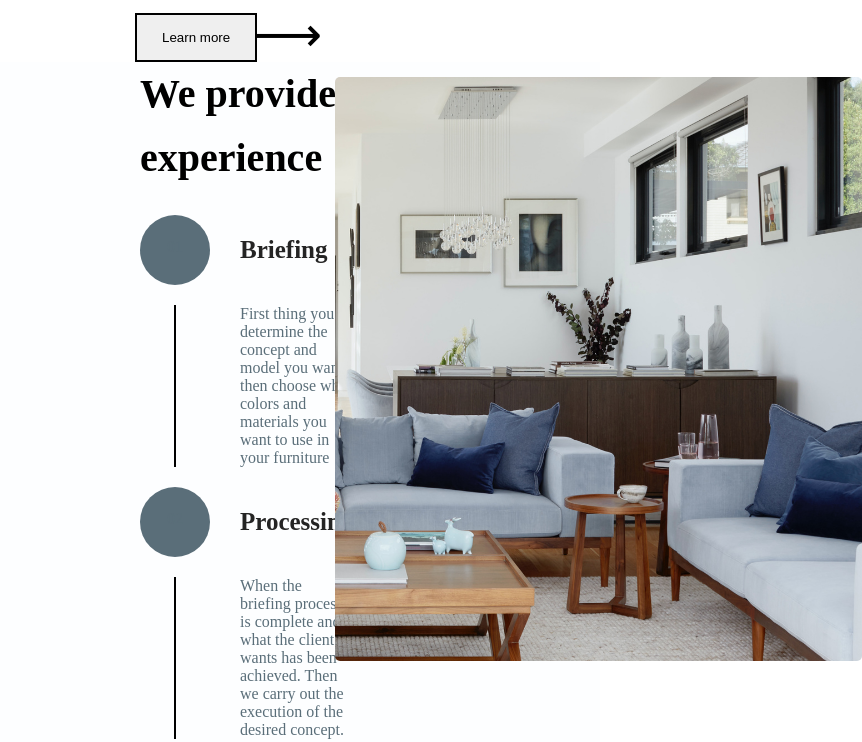
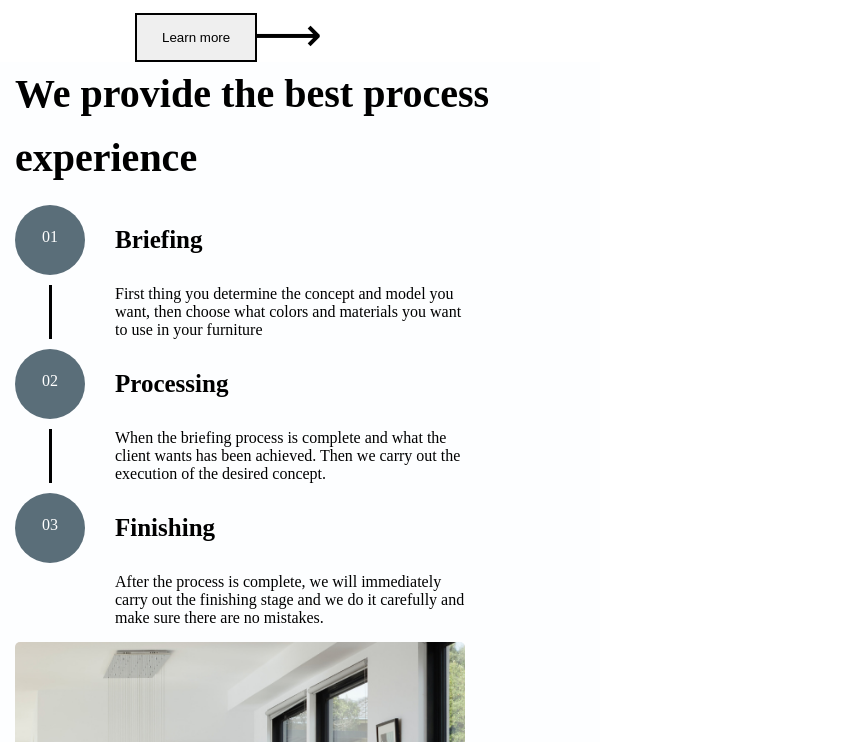
Before and after one commit to haricoddle/HTML-CSS-Assignment-4, a plain HTML site: page index.html in a window 600 px wide. Shown: the part 1523-2265 px from the top of the page, 862 px wide, since content can reach past the window. Drawn offline with Linux system fonts and the light colour scheme.

Commit message:
Changes updated

```diff
--- a/css/style.css
+++ b/css/style.css
@@ -191,13 +191,18 @@
     margin-bottom: 15px;
     width: 500px;
    }
-.exp_timeline {
-   margin-top: 25px;
-   display: grid;
-   grid-template-columns: 80px 450px;
-   column-gap: 30px;
-   row-gap: 20px;
+   .div1{
+     display: flex;
      align-items: center;
+     margin-block: 10px;
+   }
+   .div2{
+     position: relative;
+   }
+   .div2 p{
+    margin-left: 100px;
+    width: 400px;
+
    }
   .number {
     width: 70px;
@@ -207,22 +212,24 @@
     color: white;
     text-align: center;
     line-height: 4rem;
-   margin: auto;
+    margin: 0;
  }
   .exp_timeline h3 {
     font-size: 25px;
     font-weight: 600;
+    color: black;
+    margin-left: 30px;
  }
-.exp_timeline p {
-   max-width: 400px;
+ .vertical_bar {
+    position: absolute;
+    left: 34px;
+    top: 0;
+    width: 3px;
+    background-color: black;
+    height: 100%;
   }
-.timeline {
-   height: 100%;
-   width: 2px;
-   margin: auto;
-   background-color: black;
-}
-  .timeline:last-of-type{
+
+  .div2:last-child .vertical_bar{
      visibility: hidden;
  }
     .experience_img{
@@ -519,16 +526,13 @@
         margin-left: 10px;
     }
     .number{
-        margin: auto;
+        margin: 0;
     }
     .exp_timeline {
         margin-left: 10px;
     }
-    .timeline {
-        height: 100%;
-        width: 2px;
-        margin: auto;
-        background-color: black;
+    .div2 p{
+        width: 195px;
     }
     .exp_image {
         width: 306px;
@@ -740,49 +744,19 @@
     }
     .experience_content{
         display: flex;
-        padding-left: 140px;
-        padding-right: 70px;
-        padding-bottom: 100px;
+        flex-direction: column;
+        padding-left: 15px;
+        padding-bottom: 20px;
     }
-    .exp_details{
+    .div2 p{
+       width: 361px;
+    }
+    .experience_img{
          width: 50%;
      }
-    .exp_head {
-        font-size: 2.5rem;
-        line-height: 4rem;
-        margin-bottom: 15px;
-        width: 500px;
-      }
-      .exp_timeline {
-        margin-top: 25px;
-        display: grid;
-        grid-template-columns: auto auto;
-        column-gap: 30px;
-        row-gap: 20px;
-        align-items: center;
-        margin-bottom: 30px;
-        color: rgb(90, 110, 121);
-      }
-      .exp_timeline h3 {
-        font-size: 25px;
-        font-weight: 600;
-        color: #242424;
-      }
-      .exp_timeline p {
-        color: rgb(90, 110, 121);
-        max-width: 437px;
-      }
-      .timeline {
-        height: 100%;
-        width: 2px;
-        margin: auto;
-        background-color: black;
-      }
      .exp_image {
-        object-fit: cover;
-        border-radius: 5px;
-        margin-top: 15px;
-        margin-bottom: 35px;
+        width: 450px;
+         margin-bottom: 0px;
      }
     .review_content{
         padding-left: 10px;
@@ -928,6 +902,7 @@
     .perks_content{
         padding-left: 50px;
         padding-right: 5px;
+        margin-bottom: 30px;
     }
     .qualities p{
         padding-inline: 20px;
@@ -954,7 +929,7 @@
         padding: 10px 0px 15px 100px;
     }
     .text_p{
-        width: 260px;
+        width: 600px;
         padding-left: 100px;
     }
     .stat_numbers{
@@ -977,19 +952,21 @@
         left: 355px;
     }
     .experience_content{
-        display: inline;
+        flex-direction: column;
+        padding-left: 0px;
+        padding-bottom: 40px;
     }
     .exp_head {
         margin-left: 58px;
     }
     .number{
-        margin: auto;
+        margin: 0;
     }
     .exp_timeline {
         margin-left: 58px;
       }
     .exp_image {
-        margin-left: 58px;
+        margin-left: 100px;
     }
     .review_content{
         padding-left: 59px;
@@ -1117,6 +1094,7 @@
         width: 440px;
     }
     .exp_image {
+        height: 580px;
         width: 410px;
     }
     .review_content{
--- a/index.html
+++ b/index.html
@@ -103,18 +103,30 @@
             <div class="exp_details">
                 <h2 class="exp_head">We provide the best process experience</h2>
                 <div class="exp_timeline">
+                    <div class="div1">
                         <p class="number">01</p>
                         <h3>Briefing</h3>
-                    <span class="timeline"></span>
+                    </div>
+                    <div class="div2">
+                        <div class="vertical_bar"></div>
                         <p>First thing you determine the concept and model you want, then choose what colors and materials you want to use in your furniture</p>
+                    </div >
+                    <div class="div1">
                         <p class="number">02</p>
                         <h3>Processing</h3>
-                    <span class="timeline"></span>
+                    </div>
+                   <div class="div2">
+                        <div class="vertical_bar"></div>
                         <p> When the briefing process is complete and what the client wants has been achieved. Then we carry out the execution of the desired concept.</p>
+                   </div >
+                   <div class="div1">
                         <p class="number">03</p>
                         <h3>Finishing</h3>
-                    <span class="timeline"></span>
+                   </div>
+                    <div class="div2">
+                         <div class="vertical_bar"></div>
                         <p> After the process is complete, we will immediately carry out the finishing stage and we do it carefully and make sure there are no mistakes.</p>
+                    </div>
                 </div>
             </div>
             <div class="experience_img">
```
Lines whose indentation alone changed are shown as unchanged.
